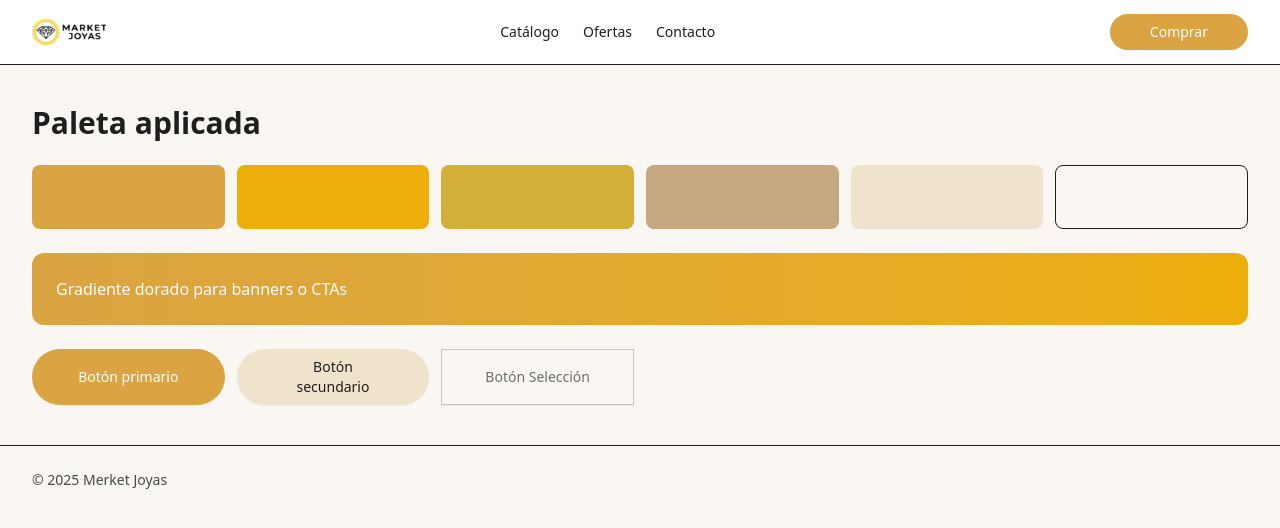
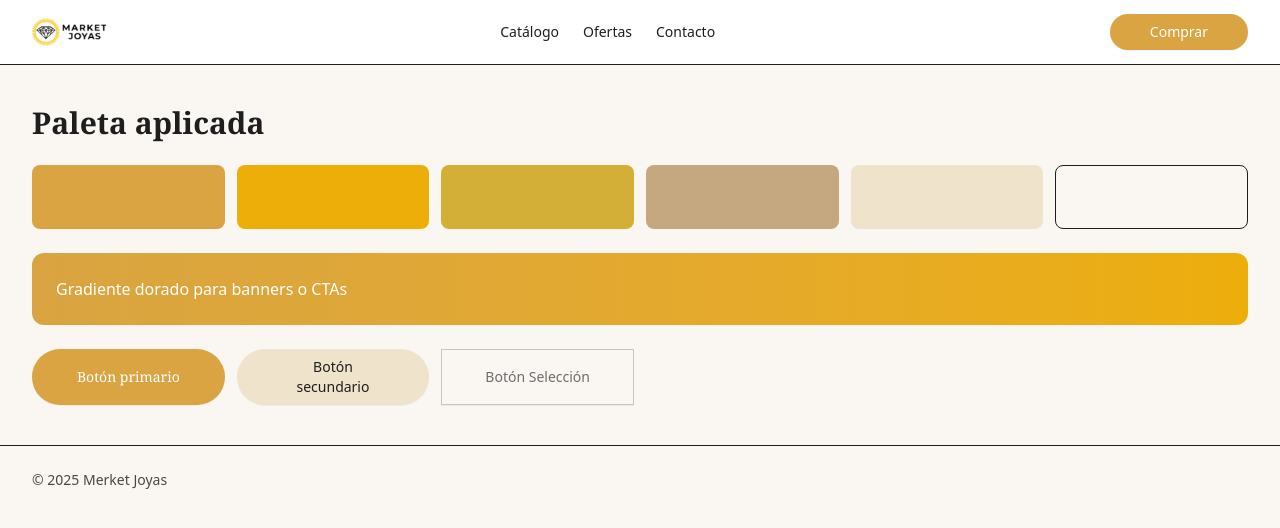
Before and after one commit to Ameteratzu/proyect-marketjoyas, a React (Vite) app: page / in a window 1280 px wide. Shown: the top 528 px of the page. Built offline with nearby package versions, Linux system fonts and the light colour scheme.

Commit message:
fonts: se definiero y configuraron las fuentes de manera global

```diff
--- a/package.json
+++ b/package.json
@@ -10,6 +10,8 @@
     "preview": "vite preview"
   },
   "dependencies": {
+    "@fontsource-variable/afacad": "^5.2.8",
+    "@fontsource-variable/playfair-display": "^5.2.6",
     "react": "^19.1.1",
     "react-dom": "^19.1.1"
   },
--- a/src/App.tsx
+++ b/src/App.tsx
@@ -38,7 +38,7 @@ export default function App() {
         </div>
 
         <div className="grid grid-cols-2 sm:grid-cols-3 lg:grid-cols-6 gap-3">
-          <button className="btn-primary">Botón primario</button>
+          <button className="btn-primary font-display">Botón primario</button>
           <button className="btn-ghost">Botón secundario</button>
           <button className="btn-selected">Botón Selección</button>
         </div>
--- a/src/index.css
+++ b/src/index.css
@@ -1,7 +1,12 @@
 @import "tailwindcss";
+
+/** ====== Fuentes ====== */
+@import "@fontsource-variable/afacad";
+@import "@fontsource-variable/playfair-display";
 
 /** ====== Tokens ====== */
 @theme {
+  /** Colores de Marca */
   --color-brand:        #D9A441; /*? dorado principal */
   --color-accent:       #EDAE09; /*? acento/CTA */
   --color-inver-accent: #F5F0E8; /*? acento inverso */
@@ -14,15 +19,21 @@
   --color-oscuro:       #1E1E1E;
   --color-graphite:     #484848;
   --color-white:        #FFFFFF;
+
+  /* * Tipografías */
+  --font-sans: "Afacad Variable", ui-sans-serif, system-ui, -apple-system, Segoe UI, Roboto, "Helvetica Neue", Arial, "Noto Sans";
+  --font-display: "Playfair Display Variable", ui-serif, Georgia, Cambria, "Times New Roman", Times, serif;
 }
 
 /** ====== Base ====== */
 @layer base {
   html { scroll-behavior: smooth; }
-  body { @apply bg-fondo text-oscuro antialiased; }
+  body { @apply bg-fondo text-oscuro antialiased font-sans; }
+  h1,h2,h3,.font-display { @apply font-display; }
 }
 
 /** ====== Utilidades ====== */
+/* ? Botones */
 @utility btn {
   @apply cursor-pointer inline-flex items-center justify-center rounded-4xl px-10 py-2 text-sm font-medium transition duration-300 ease-in-out shadow-2xs;
 }
@@ -37,6 +48,8 @@
   @apply btn bg-transparent border border-[#c5c5c5] rounded-none hover:bg-accent text-[#6e6e6e] hover:text-white;
 }
 
+/* ? Contenedores */
+
 @utility container-p {
   @apply mx-auto w-full max-w-7xl px-4 sm:px-6 lg:px-8;
 }
@@ -46,3 +59,8 @@
 @utility grad-gold {
   @apply bg-gradient-to-r from-brand to-accent text-white;
 }
+
+/* ? Tipografias */
+@utility h1 { @apply font-display font-bold tracking-tight;}
+@utility h2 { @apply font-display font-semibold tracking-tight;}
+@utility lead { @apply text-lg text-graphite;}
```
Also changed, not shown: 1 other file (tests, documents, lock files or other folders).
